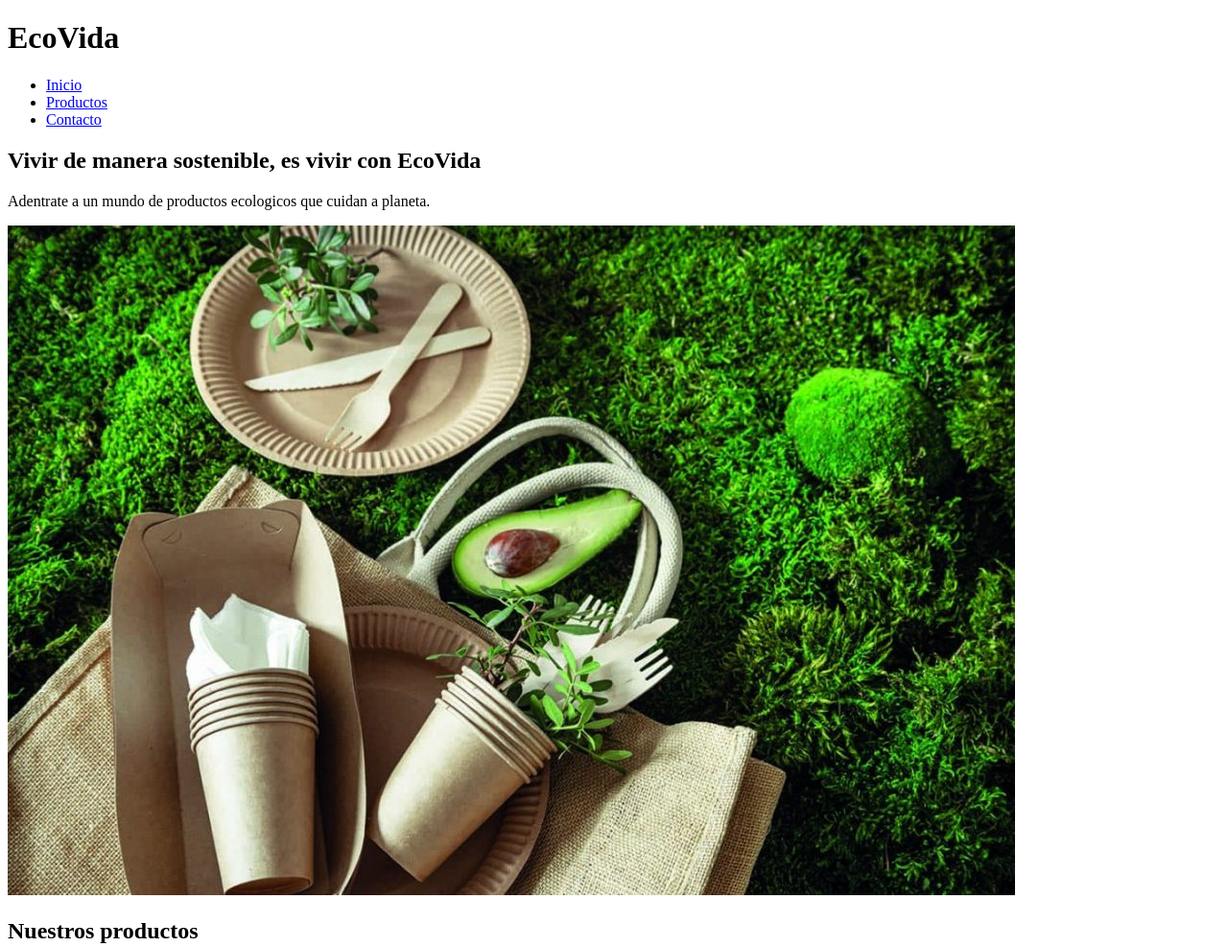
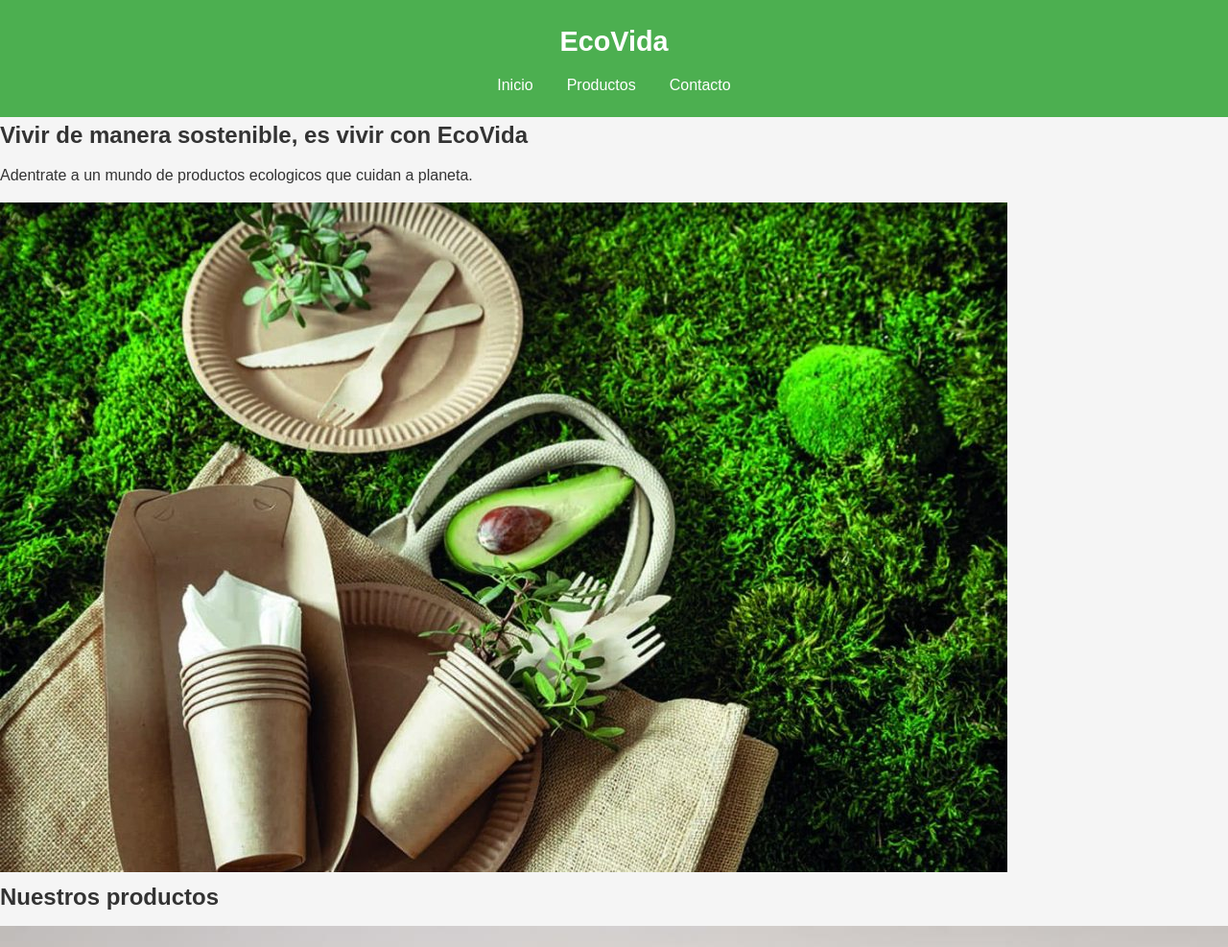
Before and after one commit to Jefer505/landing-ecovida, a plain HTML site: page html/index.html in a window 1280 px wide. Shown: the top 987 px of the page at 96% size. Drawn offline with Linux system fonts and the light colour scheme.

Commit message:
Aplicacion de estilos base en CSS externos

```diff
--- /dev/null
+++ b/html/css/Estilos.css
@@ -0,0 +1,50 @@
+* {
+  margin: 0;
+  padding: 0;
+  box-sizing: border-box;
+}
+
+body {
+  font-family: 'Poppins', sans-serif;
+  background: #f5f5f5;
+  color: #333;
+  line-height: 1.6;
+}
+
+
+header {
+  background-color: #4CAF50;
+  padding: 20px;
+  color: #fff;
+  text-align: center;
+}
+header h1 {
+  font-size: 1.8em;
+}
+
+header nav ul {
+  list-style: none;
+  /* Se usa inline-flex como método básico para alinear los elementos */
+  display: inline-flex;
+  gap: 15px;
+}
+
+header nav ul li a {
+  text-decoration: none;
+  color: #fff;
+  padding: 5px 10px;
+  transition: background-color 0.3s;
+}
+
+header nav ul li a:hover {
+  background: rgba(255, 255, 255, 0.2);
+  border-radius: 5px;
+}
+
+h1, h2, h3 {
+  margin-bottom: 10px;
+}
+
+p {
+  margin-bottom: 15px;
+}
--- a/html/index.html
+++ b/html/index.html
@@ -3,6 +3,7 @@
 <head>
     <meta charset="UTF-8">
     <meta name="viewport" content="width=device-width, initial-scale=1.0">
+    <link rel="stylesheet" href="css/Estilos.css">
     <title>EcoVida</title>
 </head>
 <body>
@@ -47,7 +48,7 @@
     <section class="comparativa">
         <h2>Comparacion de beneficios</h2>
         <table>
-            <caption>Tabla de comparacion entre productos</caption>
+            <caption style="background-color: green; color: aliceblue; padding: 1.0em;;">Tabla de comparacion entre productos</caption>
             <tr>
                 <td>Tapares y recipientes</td>
                 <td>Beneficio 1</td>
```
Also changed, not shown: css/Estilos.css (deleted).
